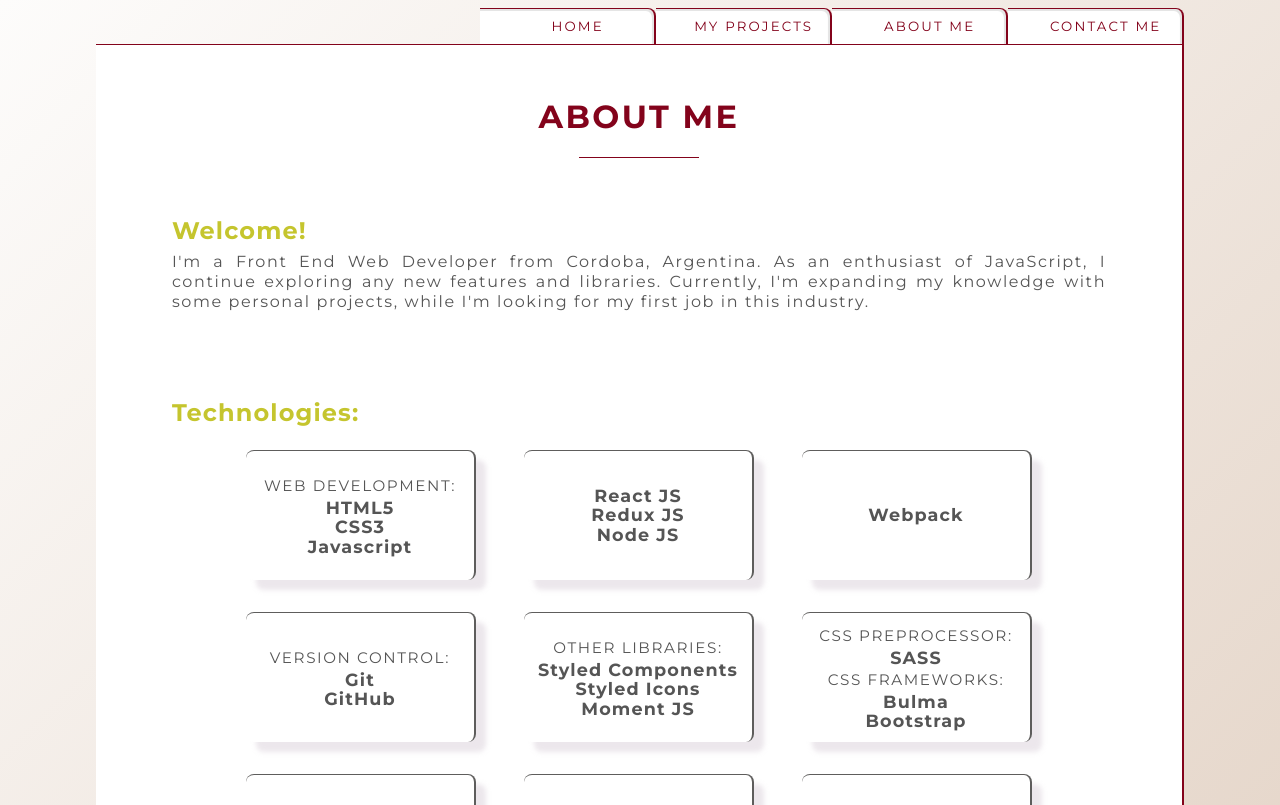
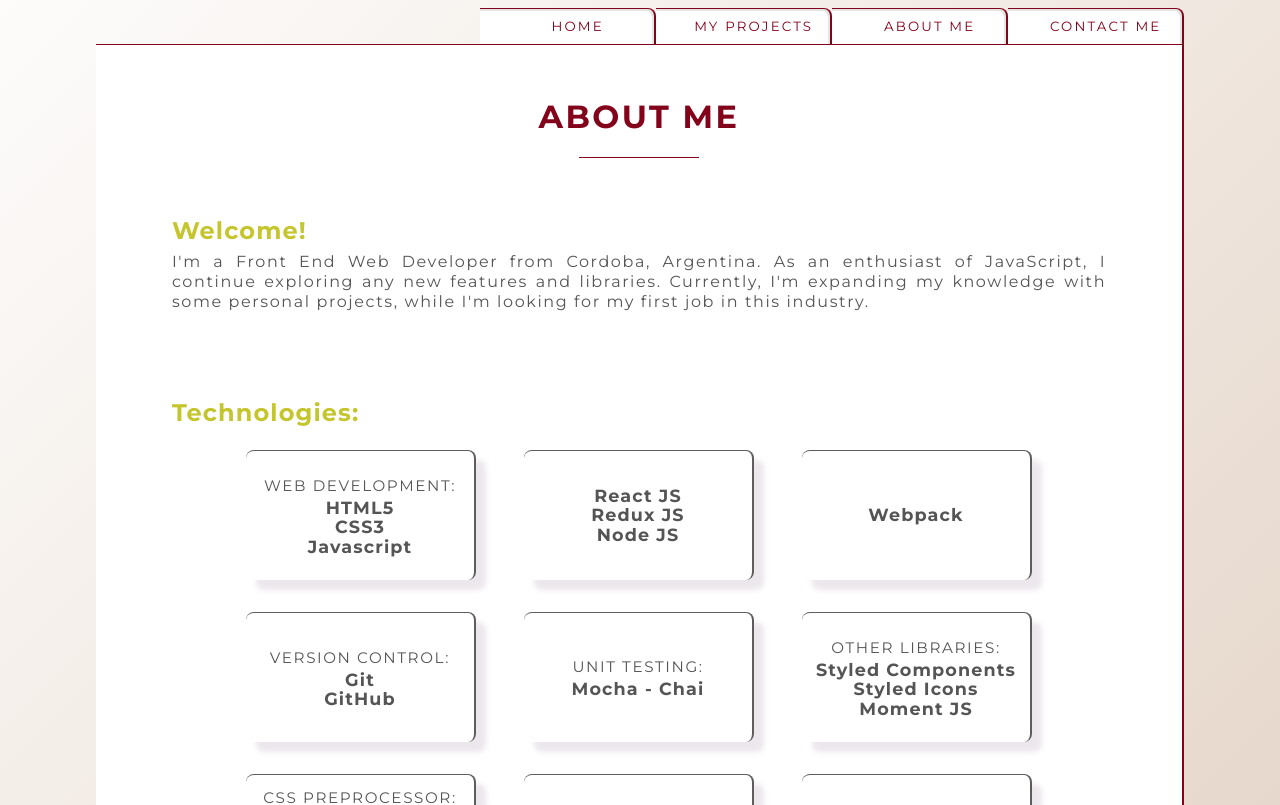
Before and after one commit to Ceyene/ceyene.github.io, a React (Create React App) app: page /about in a window 1280 px wide. Shown: the top 805 px of the page. Built offline with nearby package versions, Linux system fonts and the light colour scheme; some icons are missing.

Commit message:
Minor fixes

```diff
--- a/src/components/scenes/About/Knowledge.jsx
+++ b/src/components/scenes/About/Knowledge.jsx
@@ -38,6 +38,10 @@ const Knowledge = () => {
           <StyledTertiaryTitle>GitHub</StyledTertiaryTitle>
         </StyledKnowledge>
         <StyledKnowledge>
+          <StyledSmallText>Unit Testing:</StyledSmallText>
+          <StyledTertiaryTitle>Mocha - Chai</StyledTertiaryTitle>
+        </StyledKnowledge>
+        <StyledKnowledge>
           <StyledSmallText>Other Libraries:</StyledSmallText>
           <StyledTertiaryTitle>Styled Components</StyledTertiaryTitle>
           <StyledTertiaryTitle>Styled Icons</StyledTertiaryTitle>
```
Also changed, not shown: 1 other file (tests, documents, lock files or other folders).
